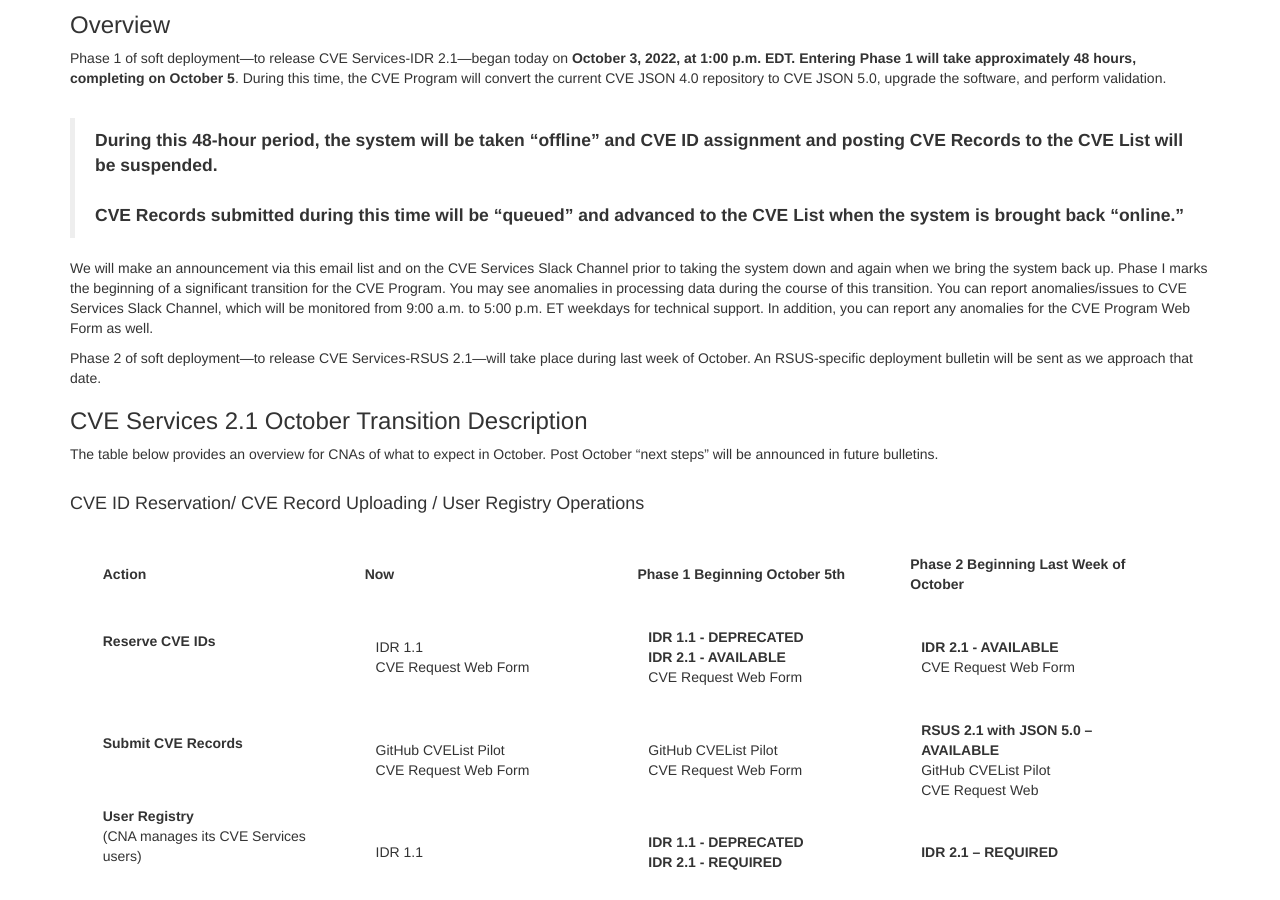
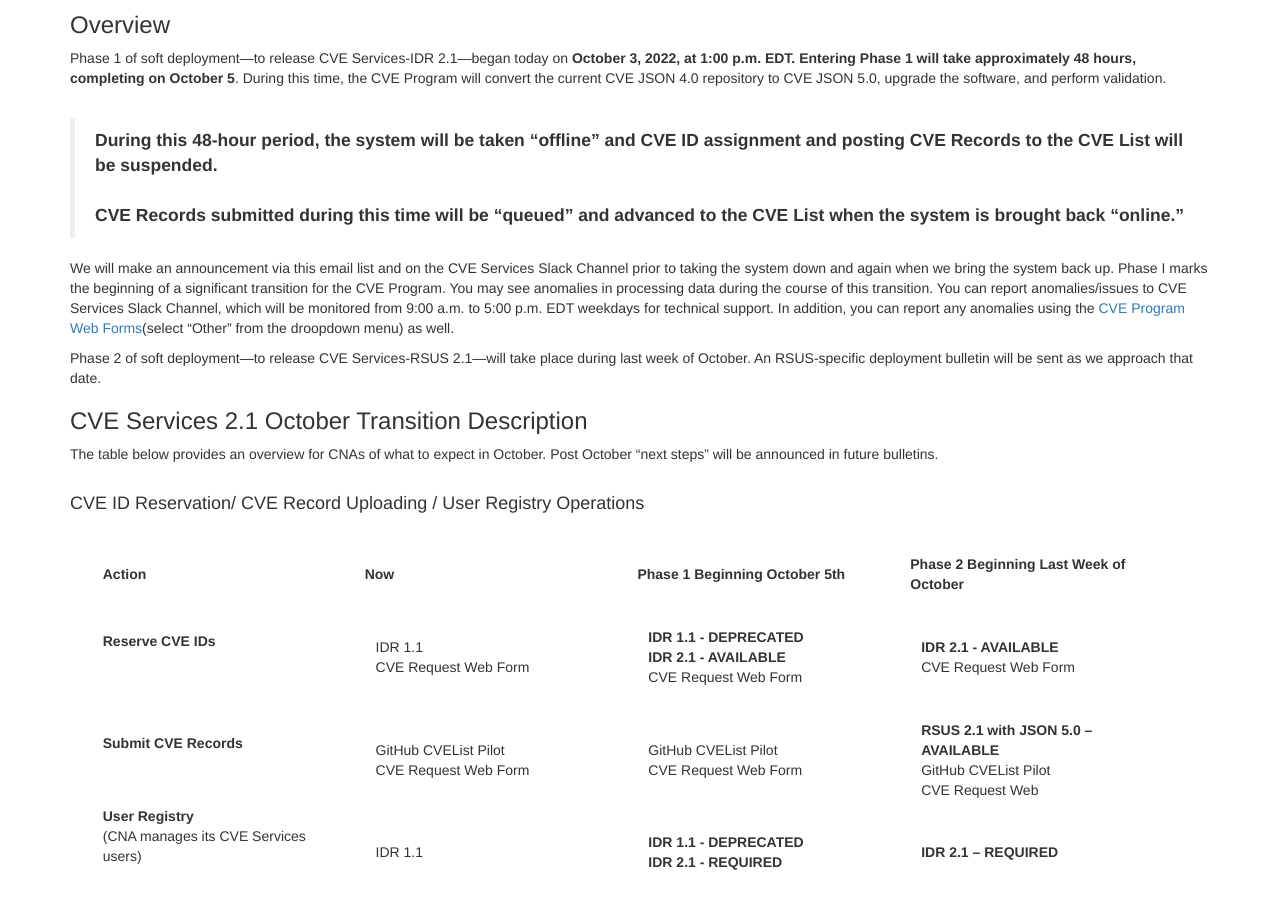
Before and after one commit to CVEProject/cveproject.github.io, a Jekyll site: the page built from automation-transition.md, in a window 1280 px wide and 900 px high, scrolled down 629 px. Built offline with Jekyll 4.4.1, drawn with Linux system fonts in a browser that asks for light colours; nearby versions of some CDN libraries.

Commit message:
Update automation-transition.md

```diff
--- a/automation-transition.md
+++ b/automation-transition.md
@@ -21,15 +21,15 @@ The purpose of this webpage is to inform and help prepare CNAs for the upcoming
 
 <h3>Overview</h3>
 
-Phase 1 of soft deployment—to release CVE Services-IDR 2.1—began today on <strong>October 3, 2022, at 1:00 p.m. EDT.  Entering Phase 1 will take approximately 48 hours, completing on October 5</strong>. During this time, the CVE Program will convert the current CVE JSON 4.0 repository to CVE JSON 5.0, upgrade the software, and perform validation.
+Phase 1 of soft deployment&mdash;to release CVE Services-IDR 2.1&mdash;began today on <strong>October 3, 2022, at 1:00 p.m. EDT.  Entering Phase 1 will take approximately 48 hours, completing on October 5</strong>. During this time, the CVE Program will convert the current CVE JSON 4.0 repository to CVE JSON 5.0, upgrade the software, and perform validation.
 <br/>
 ><strong>During this 48-hour period, the system will be taken “offline” and CVE ID assignment and posting CVE Records to the CVE List will be suspended.
 <br/>
 CVE Records submitted during this time will be “queued” and advanced to the CVE List when the system is brought back “online.”</strong>
 
-We will make an announcement via this email list and on the CVE Services Slack Channel prior to taking the system down and again when we bring the system back up. Phase I marks the beginning of a significant transition for the CVE Program. You may see anomalies in processing data during the course of this transition. You can report anomalies/issues to CVE Services Slack Channel, which will be monitored from 9:00 a.m. to 5:00 p.m. ET weekdays for technical support.  In addition, you can report any anomalies for the CVE Program Web Form as well.
+We will make an announcement via this email list and on the CVE Services Slack Channel prior to taking the system down and again when we bring the system back up. Phase I marks the beginning of a significant transition for the CVE Program. You may see anomalies in processing data during the course of this transition. You can report anomalies/issues to CVE Services Slack Channel, which will be monitored from 9:00 a.m. to 5:00 p.m. EDT weekdays for technical support. In addition, you can report any anomalies using the [CVE Program Web Forms](https://cveform.mitre.org/)(select "Other" from the droopdown menu) as well.
 
-Phase 2 of soft deployment—to release CVE Services-RSUS 2.1—will take place during last week of October. An RSUS-specific deployment bulletin will be sent as we approach that date.
+Phase 2 of soft deployment&mdash;to release CVE Services-RSUS 2.1&mdash;will take place during last week of October. An RSUS-specific deployment bulletin will be sent as we approach that date.
 
 <h3>CVE Services 2.1 October Transition Description</h3>
 
```
